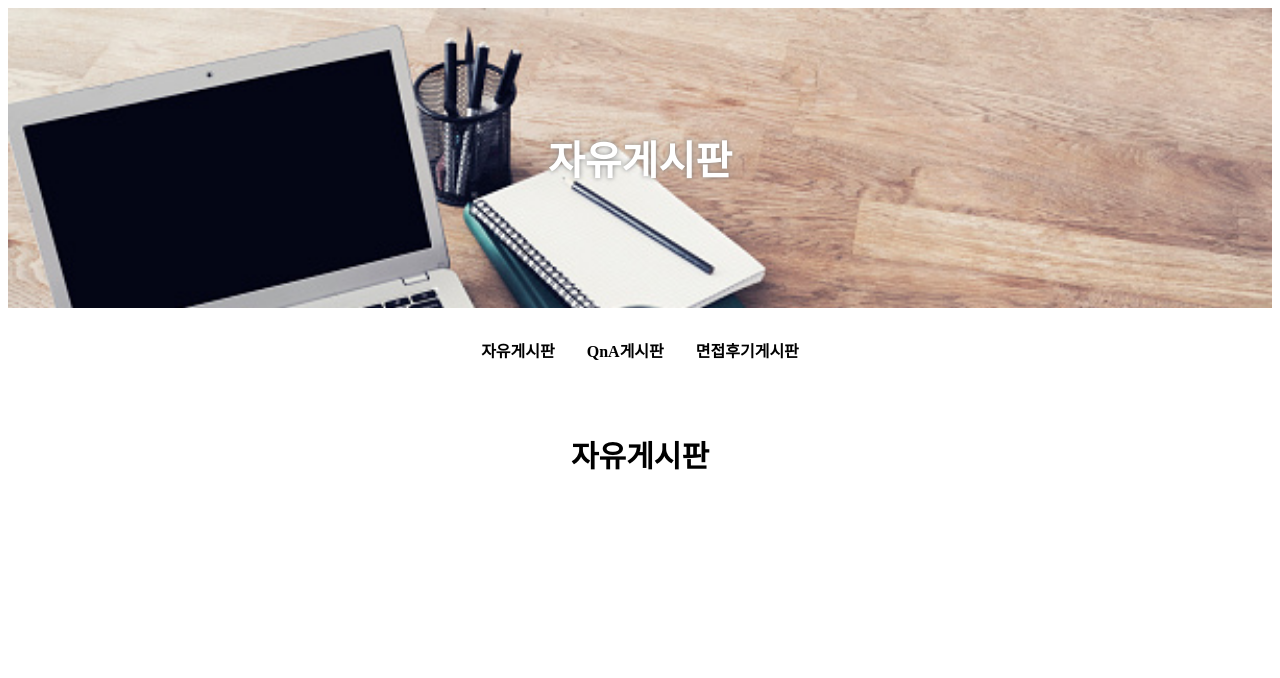
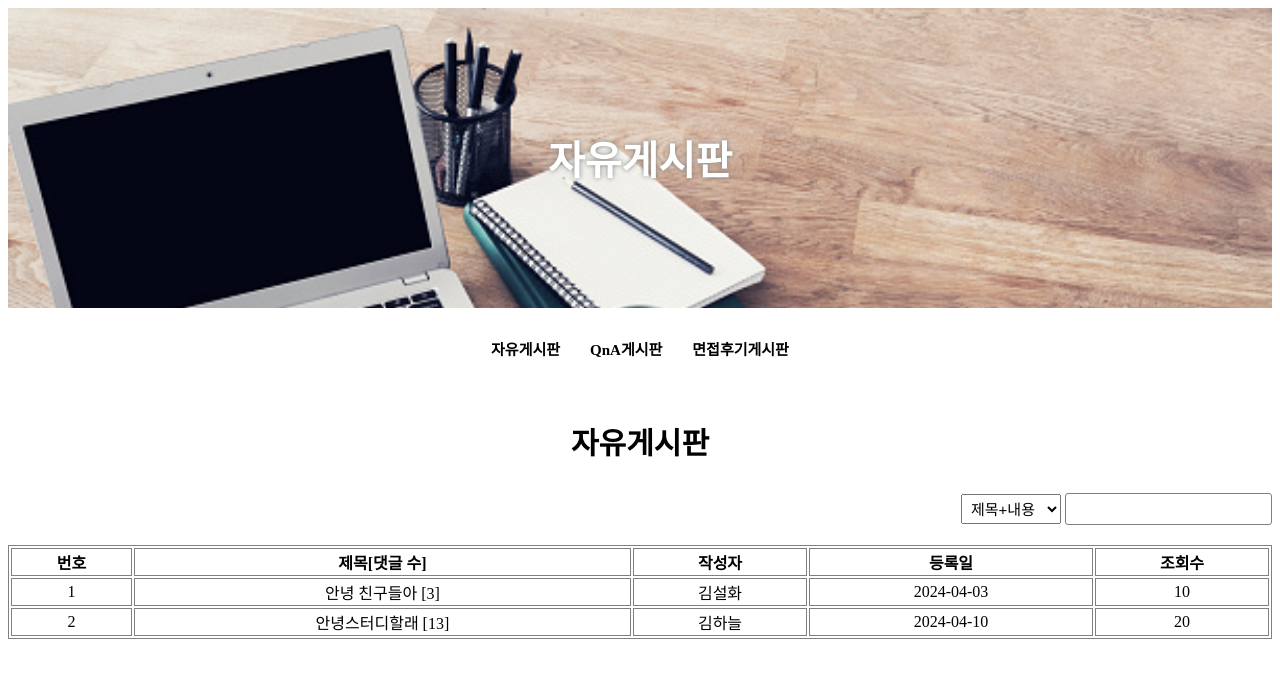
Before and after one commit to haneul-99/CoS, a plain HTML site: page bin/main/templates/freeBoard/list.html in a window 1280 px wide. Drawn offline with Linux system fonts and the light colour scheme.

Commit message:
자유게시판2 테이블까지

```diff
--- a/bin/main/static/css/freeBoard/list.css
+++ b/bin/main/static/css/freeBoard/list.css
@@ -17,10 +17,15 @@
 	text-shadow: 0px 0px 5px gray;
 }
 
-h3 {
+.container > h3 {
 	text-align: center;
 	margin-top: 30px;
-	font-size: 1rem;
+	font-size: 15px;
+}
+
+span {
+	font-weight: bold;
+	color: black;
 }
 
 #subTitle {
@@ -28,12 +33,58 @@ h3 {
 	text-align: center;
 	color: black;
 	font-weight: bold;
-	margin-top: 70px;
+	margin-top: 60px;
+	margin-bottom: 30px;
 }
 
+#searchDiv {
+	float: right;
+}
 
-#backImg {
+#findSelect {
+	width: 100px;
+	height: 30px;
+	font-size: 15px;
+	padding-left: 5px;
+}
+
+#contentDiv {
+	width: 200px;
+	height: 30px;
+	display: inline-block;
+	border: 1px solid gray;
+	border-radius: 3px;
+	padding-left: 5px;
+	margin-bottom: 20px;
+}
+
+#contentDiv > input {
+	font-size: 15px;
+}
+
+#contentDiv > i {
+	font-size: 18px;
+	color: black;
+}
+
+#contentDiv > i:hover {
+	color: #74CE79;
+}
+
+#findSearch {
+	outline: none;
+	border: none;
+	width: 165px;
+	height: 28px;
+
+}
+
+#tableBoard {
 	width: 100%;
-	height: 300px;
-	object-fit: cover;
+	border: 1px solid gray;
 }
+
+#tableBoard, tr, th, td {
+	border: 1px solid gray;
+	text-align: center;
+}
--- a/bin/main/templates/freeBoard/list.html
+++ b/bin/main/templates/freeBoard/list.html
@@ -11,8 +11,48 @@
     	</div>
 
 		<div class="container" style="height: 800px;">
-	      	<h3>자유게시판&nbsp;&nbsp;&nbsp;&nbsp;&nbsp;&nbsp;&nbsp;&nbsp;QnA게시판&nbsp;&nbsp;&nbsp;&nbsp;&nbsp;&nbsp;&nbsp;&nbsp;면접후기게시판</h3>
+	      	<h3><span>자유게시판</span>&nbsp;&nbsp;&nbsp;&nbsp;&nbsp;&nbsp;&nbsp;&nbsp;QnA게시판&nbsp;&nbsp;&nbsp;&nbsp;&nbsp;&nbsp;&nbsp;&nbsp;면접후기게시판</h3>
 			<h1 id="subTitle">자유게시판</h1>
+
+			<div id="searchDiv">
+				<select name="search" id="findSelect">
+					<option value="all" selected>제목+내용</option>
+					<option value="title">제목</option>
+					<option value="auth">작성자</option>
+					<option value="content">내용</option>
+				</select>
+				<div id="contentDiv">
+				<input type="text" id="findSearch"> <i class="fa-solid fa-magnifying-glass"></i>
+				</div>
+			</div>
+
+			<table id="tableBoard">
+				<tr>
+					<th>번호</th>
+					<th>제목[댓글 수]</th>
+					<th>작성자</th>
+					<th>등록일</th>
+					<th>조회수</th>
+					<!-- <th>댓글수</th> -->
+				</tr>
+				<tr>
+					<td>1</td>
+					<td>안녕 친구들아 [3]</td>
+					<td>김설화</td>
+					<td>2024-04-03</td>
+					<td>10</td>
+					<!-- <td>3</td> -->
+				</tr>
+				<tr>
+					<td>2</td>
+					<td>안녕스터디할래 [13]</td>
+					<td>김하늘</td>
+					<td>2024-04-10</td>
+					<td>20</td>
+					<!-- <td>13</td> -->
+				</tr>
+
+			</table>
 
     	</div>
 
--- a/src/main/resources/static/css/freeBoard/list.css
+++ b/src/main/resources/static/css/freeBoard/list.css
@@ -17,10 +17,15 @@
 	text-shadow: 0px 0px 5px gray;
 }
 
-h3 {
+.container > h3 {
 	text-align: center;
 	margin-top: 30px;
-	font-size: 1rem;
+	font-size: 15px;
+}
+
+span {
+	font-weight: bold;
+	color: black;
 }
 
 #subTitle {
@@ -28,12 +33,58 @@ h3 {
 	text-align: center;
 	color: black;
 	font-weight: bold;
-	margin-top: 70px;
+	margin-top: 60px;
+	margin-bottom: 30px;
 }
 
+#searchDiv {
+	float: right;
+}
 
-#backImg {
+#findSelect {
+	width: 100px;
+	height: 30px;
+	font-size: 15px;
+	padding-left: 5px;
+}
+
+#contentDiv {
+	width: 200px;
+	height: 30px;
+	display: inline-block;
+	border: 1px solid gray;
+	border-radius: 3px;
+	padding-left: 5px;
+	margin-bottom: 20px;
+}
+
+#contentDiv > input {
+	font-size: 15px;
+}
+
+#contentDiv > i {
+	font-size: 18px;
+	color: black;
+}
+
+#contentDiv > i:hover {
+	color: #74CE79;
+}
+
+#findSearch {
+	outline: none;
+	border: none;
+	width: 165px;
+	height: 28px;
+
+}
+
+#tableBoard {
 	width: 100%;
-	height: 300px;
-	object-fit: cover;
+	border: 1px solid gray;
 }
+
+#tableBoard, tr, th, td {
+	border: 1px solid gray;
+	text-align: center;
+}
```
Also changed, not shown: bin/main/templates/fragments/config.html (+3 -0 lines), src/main/resources/templates/fragments/config.html (+3 -0 lines), src/main/resources/templates/freeBoard/list.html (+41 -1 lines).
